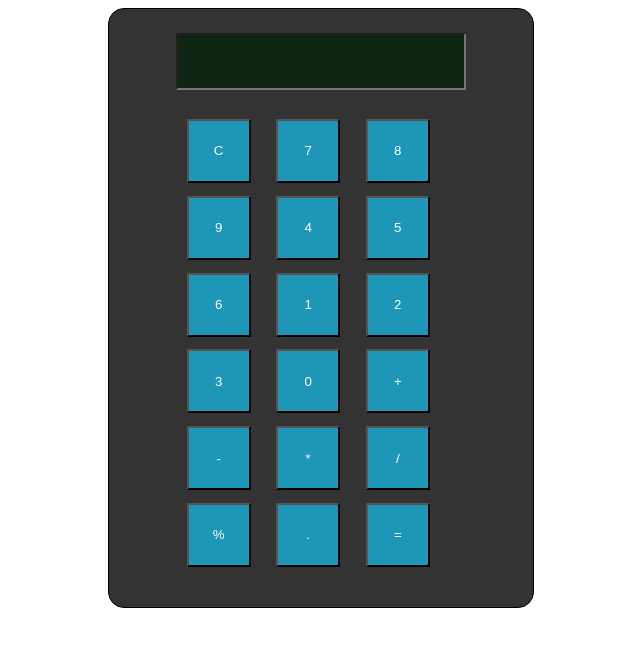
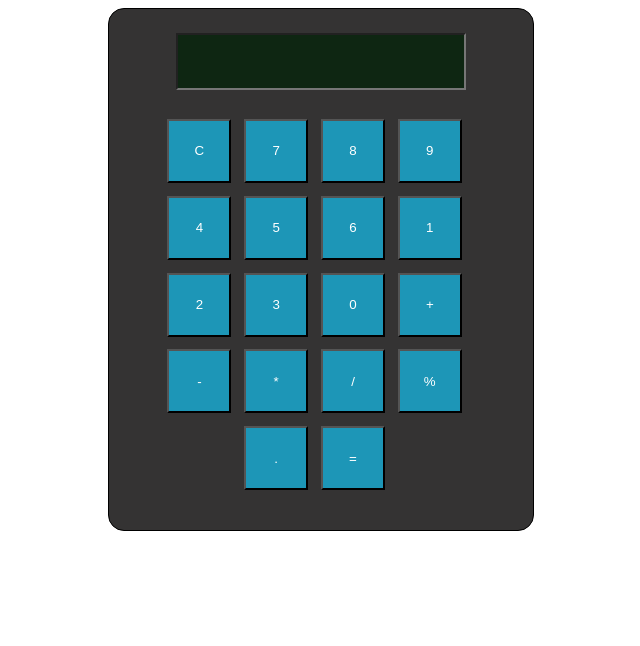
Before and after one commit to Tushalhansola124/Calculator2, a React (Vite) app: page / in a window 1280 px wide. Shown: the top 646 px of the page, without its empty margins (319-959 px from the left). Built offline with nearby package versions, Linux system fonts and the light colour scheme.

Commit message:
Update App.css

```diff
--- a/src/App.css
+++ b/src/App.css
@@ -25,5 +25,5 @@
   background-color: rgba(26, 163, 200, 0.885);
   color: white;
 
-  margin-right:2vw;
+  margin-right:1vw;
 }
```
